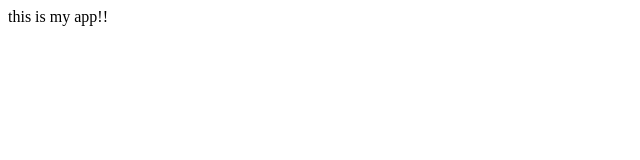
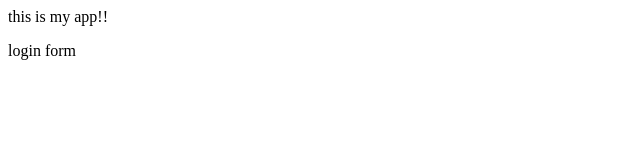
Before and after one commit to NeelimaDwivedi/myappsample, a plain HTML site: page index.html in a window 1280 px wide. Shown: the full height of the page, 0-640 px from the left. Drawn offline with Linux system fonts and the light colour scheme.

Commit message:
login.html

```diff
--- /dev/null
+++ b/der2/app2.js
@@ -0,0 +1 @@
+console.log('welcome app2.js');
--- a/index.html
+++ b/index.html
@@ -4,5 +4,6 @@
 </head>
 <body>
     <p>this is my app!!</p>
+    <p>login form</p>
 </body>
 </html>
```
Also changed, not shown: login.html (added, +1 -0 lines).
